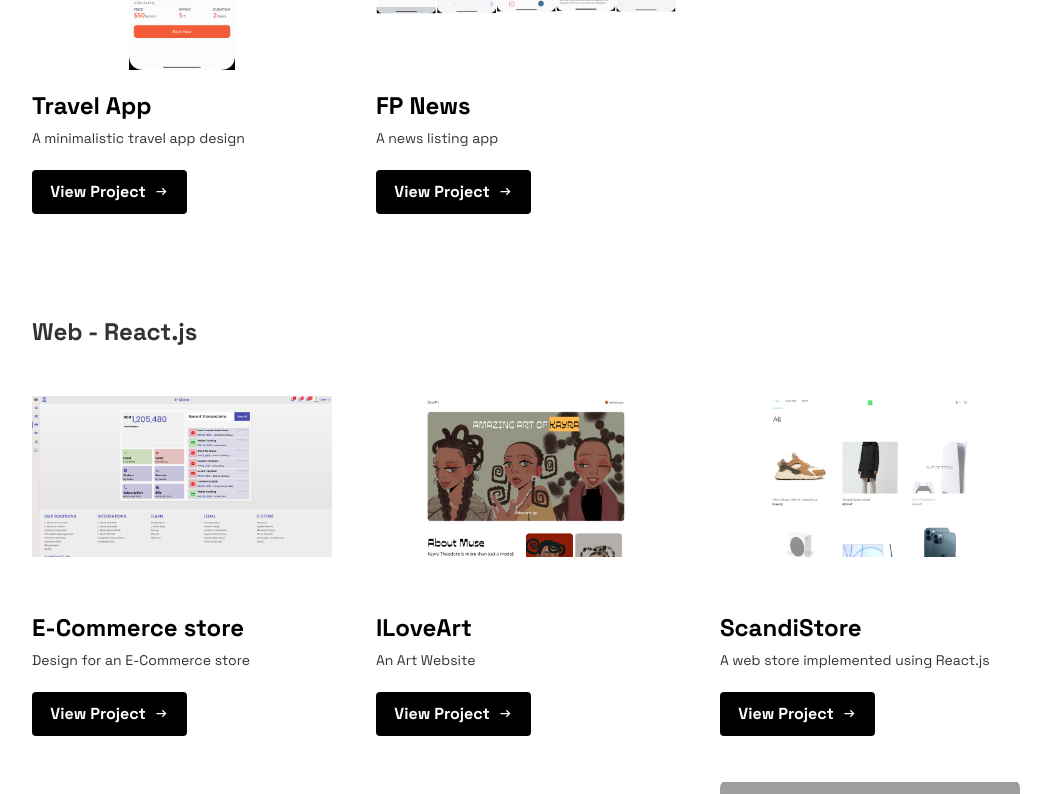
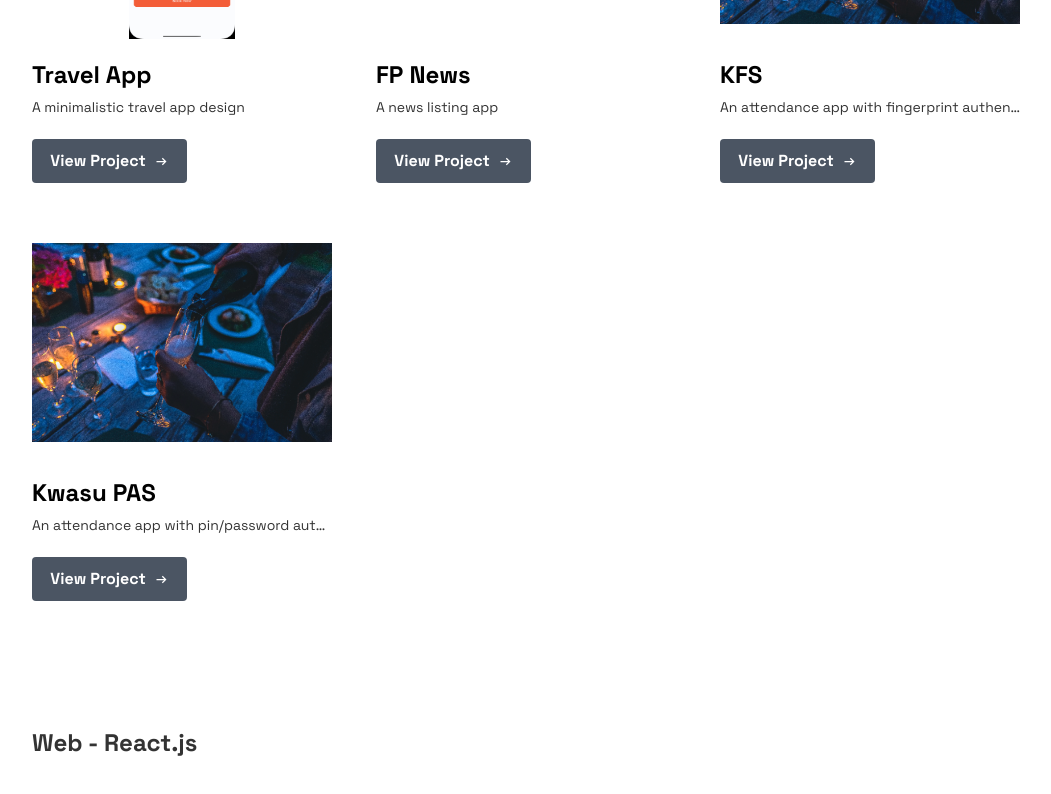
Before and after one commit to akindejuh/React_JS_Portfolio, a React (Create React App) app: page / in a window 1280 px wide. Shown: the part 1700-2494 px from the top of the page, without its empty margins (108-1159 px from the left). Built offline with nearby package versions, Linux system fonts and the light colour scheme; no server answers; grey boxes are pictures that could not be loaded.

Commit message:
update: projects & profile

```diff
--- a/src/components/work-card.tsx
+++ b/src/components/work-card.tsx
@@ -38,7 +38,7 @@ const WorkCard: React.FunctionComponent<IWorkCard> = ({
       </p>
       <button
         onClick={() => open_link(project_link)}
-        className="bg-black mt-5 max-lg:mt-7 h-[44px] px-3 w-[155px] flex items-center justify-center rounded transition-all duration-300 ease-in-out hover:bg-opacity-70">
+        className="bg-gray-600 mt-5 max-lg:mt-7 h-[44px] px-3 w-[155px] flex items-center justify-center rounded transition-all duration-300 ease-in-out hover:bg-opacity-70">
         <p className="font-space-grotesk-700 text-white">View Project</p>
         <img className="ml-2 w-[15px] h-[15px]" src={Icons.arrowRight} />
       </button>
--- a/src/sections/my-work.tsx
+++ b/src/sections/my-work.tsx
@@ -19,10 +19,10 @@ const MyWork: React.FunctionComponent = () => {
         }
       </p>
 
-      <h2 className="font-space-grotesk-700 text-[24px] mt-11 mb-3 text-[#333333]">
+      <h2 className="font-space-grotesk-700 text-[24px] mt-11 text-[#333333]">
         Mobile - React Native
       </h2>
-      <div className="flex flex-wrap justify-start gap-11 mb-14 max-lg:justify-around max-md:gap-16">
+      <div className="flex flex-wrap justify-start gap-11 mb-20 max-lg:justify-around max-md:gap-16">
         {mobile_work.map(work => (
           <WorkCard
             key={work.project_desc}
@@ -34,10 +34,10 @@ const MyWork: React.FunctionComponent = () => {
         ))}
       </div>
 
-      <h2 className="font-space-grotesk-700 text-[24px] mt-11 mb-3 text-[#333333]">
+      <h2 className="font-space-grotesk-700 text-[24px] mt-11 text-[#333333]">
         Web - React.js
       </h2>
-      <div className="flex flex-wrap justify-stretch gap-11 mb-14 max-lg:justify-around max-md:gap-16">
+      <div className="flex flex-wrap justify-stretch gap-11 mb-20 max-lg:justify-around max-md:gap-16">
         {web_work.map(work => (
           <WorkCard
             key={work.project_desc}
@@ -49,10 +49,10 @@ const MyWork: React.FunctionComponent = () => {
         ))}
       </div>
 
-      <h2 className="font-space-grotesk-700 text-[24px] mt-11 mb-3 text-[#333333]">
+      <h2 className="font-space-grotesk-700 text-[24px] mt-11 text-[#333333]">
         Backend - Node.js
       </h2>
-      <div className="flex flex-wrap justify-stretch gap-11 mb-14 max-lg:justify-around max-md:gap-16">
+      <div className="flex flex-wrap justify-stretch gap-11 mb-20 max-lg:justify-around max-md:gap-16">
         {backend_work.map(work => (
           <WorkCard
             key={work.project_desc}
@@ -63,10 +63,10 @@ const MyWork: React.FunctionComponent = () => {
         ))}
       </div>
 
-      <h2 className="font-space-grotesk-700 text-[24px] mt-11 mb-3 text-[#333333]">
+      <h2 className="font-space-grotesk-700 text-[24px] mt-11 text-[#333333]">
         Rust 👀
       </h2>
-      <div className="flex flex-wrap justify-stretch gap-11 mb-14 max-lg:justify-around max-md:gap-16">
+      <div className="flex flex-wrap justify-stretch gap-11 mb-20 max-lg:justify-around max-md:gap-16">
         {rust_work.map(work => (
           <WorkCard
             key={work.project_desc}
--- a/src/temp/projects.ts
+++ b/src/temp/projects.ts
@@ -36,6 +36,20 @@ export const mobile_work: IWorkCard[] = [
     project_link:
       'https://drive.google.com/file/d/1GgkzBWrMsNS7Gp1PjQtcDhW5-amqUQTt/view',
     project_dp: require('./_shots/fp_news.png'),
+  },
+  {
+    project_name: 'KFS',
+    project_desc:
+      'An attendance app with fingerprint authentication for students.',
+    project_link:
+      'https://drive.google.com/file/d/1AbuOllUwliOUMBglFm9h0wOKl80d9xS5/view?usp=share_link',
+  },
+  {
+    project_name: 'Kwasu PAS',
+    project_desc:
+      'An attendance app with pin/password authentication for students.',
+    project_link:
+      'https://drive.google.com/file/d/1eWsNoYPMAt9uWJctrPQbY8tC7Gj1EeB3/view?usp=share_link',
   },
 ];
 
```
Also changed, not shown: src/assets/images/dp.jpg, src/assets/images/logo.jpg.
